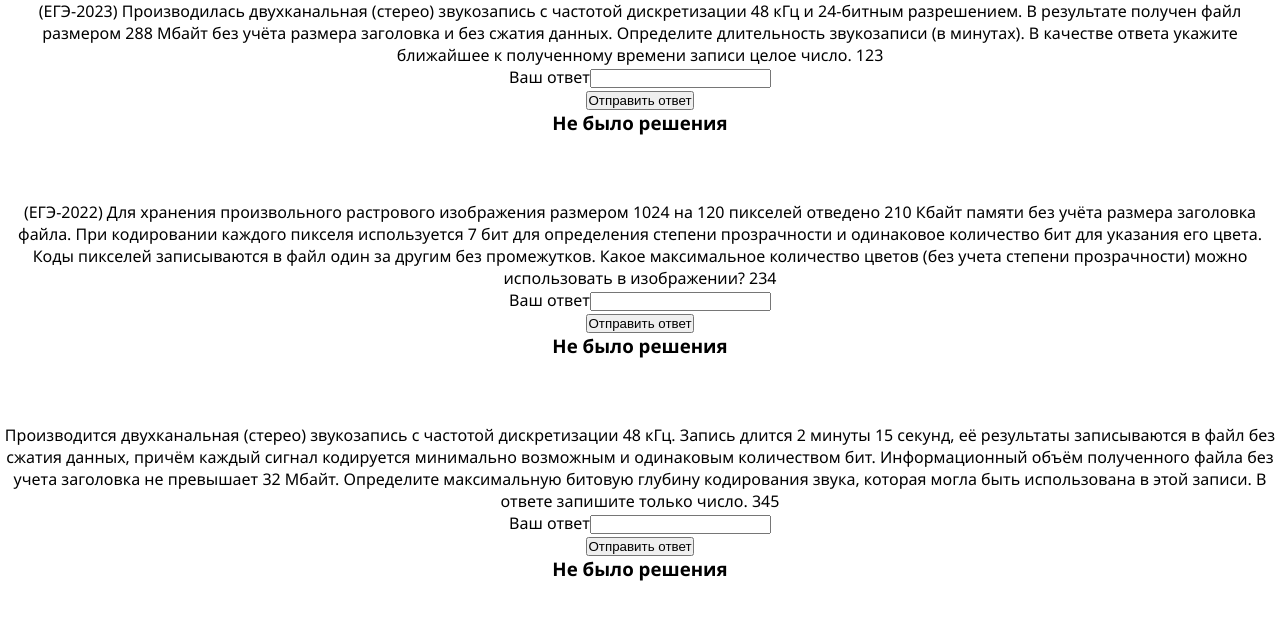
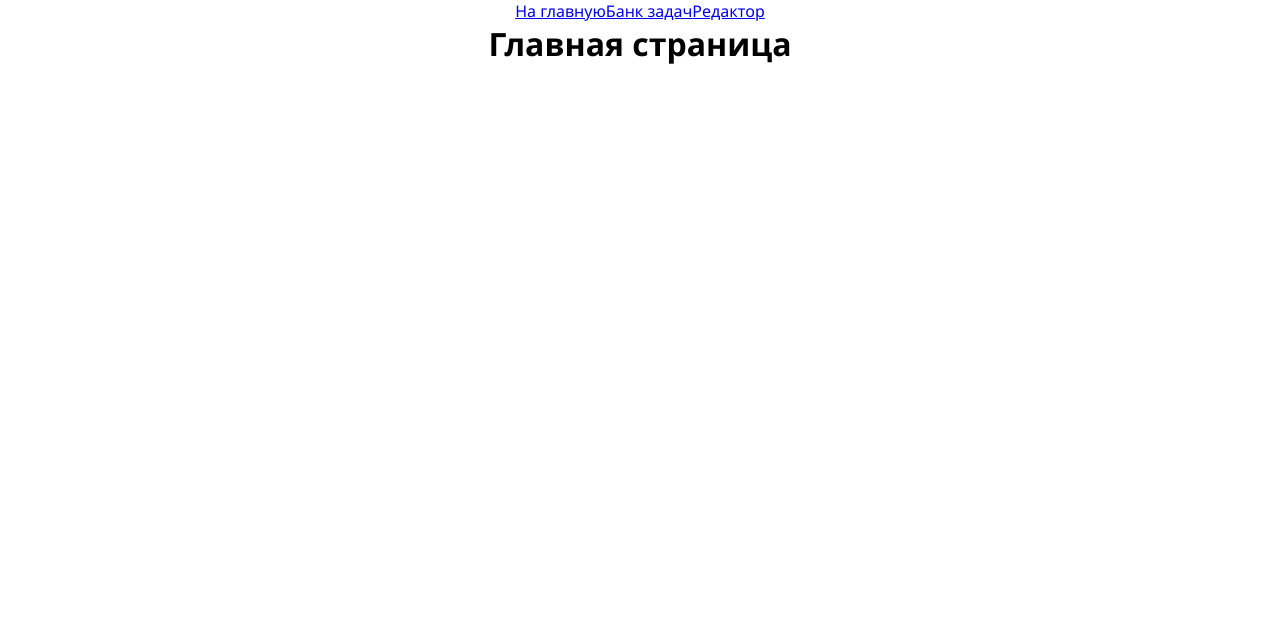
Before and after one commit to VoropaevIvan/website, a React (Create React App) app: page / in a window 1280 px wide. Shown: the top 620 px of the page. Built offline with nearby package versions, Linux system fonts and the light colour scheme.

Commit message:
Get tasks from server

```diff
--- a/package.json
+++ b/package.json
@@ -6,8 +6,12 @@
     "@testing-library/jest-dom": "^5.17.0",
     "@testing-library/react": "^13.4.0",
     "@testing-library/user-event": "^13.5.0",
+    "axios": "^1.6.5",
+    "jodit-react": "^1.3.39",
     "react": "^18.2.0",
     "react-dom": "^18.2.0",
+    "react-quill": "^2.0.0",
+    "react-router-dom": "^6.4.1",
     "react-scripts": "5.0.1",
     "web-vitals": "^2.1.4"
   },
--- a/src/App.js
+++ b/src/App.js
@@ -1,11 +1,25 @@
+import { BrowserRouter, Route, Routes } from "react-router-dom";
 import "./App.css";
 import { Tasks } from "./components/Tasks";
+import NotFound from "./components/NotFound";
+import Home from "./components/Home";
+import MainLayout from "./layouts/MainLayout";
+import Editor from "./components/Editor";
 
 function App() {
   return (
-    <div className="App">
-      <Tasks />
-    </div>
+    <BrowserRouter>
+      <div className="App">
+        <Routes>
+          <Route path="/" element={<MainLayout />}>
+            <Route index={true} element={<Home />}></Route>
+            <Route path="bank" element={<Tasks />}></Route>
+            <Route path="editor" element={<Editor />}></Route>
+            <Route path="*" element={<NotFound />}></Route>
+          </Route>
+        </Routes>
+      </div>
+    </BrowserRouter>
   );
 }
 
--- /dev/null
+++ b/src/components/Editor.jsx
@@ -0,0 +1,47 @@
+import JoditEditor from "jodit-react";
+import React, { useRef, useState } from "react";
+
+import "react-quill/dist/quill.snow.css";
+
+export const Editor = () => {
+  const editor = useRef(null);
+  const [content, setContent] = useState("Стартовый текст");
+
+  //   const config = {
+  //     readonly: false, // all options from https://xdsoft.net/jodit/docs/,
+  //     placeholder: placeholder || "Start typings...",
+
+  //     uploader: {
+  //       url: "http://localhost:8181/index-test.php?action=fileUpload",
+  //     },
+  //     filebrowser: {
+  //       ajax: {
+  //         url: "http://localhost:8181/index-test.php",
+  //       },
+  //     },
+  //   };
+  const [myContent, setMyContent] = useState("");
+
+  function createMarkup(myContent) {
+    return { __html: myContent };
+  }
+
+  return (
+    <div>
+      <JoditEditor
+        ref={editor}
+        value={content}
+        //config={config}
+        tabIndex={1} // tabIndex of textarea
+        onBlur={(newContent) => setContent(newContent)} // preferred to use only this option to update the content for performance reasons
+        onChange={(newContent) => {
+          console.log(newContent);
+          setMyContent(newContent);
+        }}
+      />
+      <div dangerouslySetInnerHTML={createMarkup(myContent)} />
+    </div>
+  );
+};
+
+export default Editor;
--- /dev/null
+++ b/src/components/Home.jsx
@@ -0,0 +1,5 @@
+const Home = () => {
+  return <h1>Главная страница</h1>;
+};
+
+export default Home;
--- /dev/null
+++ b/src/components/Menu.jsx
@@ -0,0 +1,15 @@
+import { NavLink } from "react-router-dom";
+
+const Menu = () => {
+  return (
+    <nav>
+      <NavLink to="/" end>
+        На главную
+      </NavLink>
+      <NavLink to="/bank">Банк задач</NavLink>
+      <NavLink to="/editor">Редактор</NavLink>
+    </nav>
+  );
+};
+
+export default Menu;
--- /dev/null
+++ b/src/components/NotFound.jsx
@@ -0,0 +1,5 @@
+const NotFound = () => {
+  return <h1>NotFound</h1>;
+};
+
+export default NotFound;
--- a/src/components/Tasks.jsx
+++ b/src/components/Tasks.jsx
@@ -1,10 +1,33 @@
-import tasks from "../data/tasks";
+import axios from "axios";
 import Task from "./Task";
+import { useEffect, useState } from "react";
+
+const getAllTasksFromServer = async (setTasksFromServer) => {
+  try {
+    const res = await axios.get("http://localhost:5000/api/tasks");
+
+    if (res.data) {
+      setTasksFromServer(res.data);
+    }
+  } catch (error) {
+    console.log(error);
+  }
+};
 
 export const Tasks = () => {
+  const [tasksFromServer, setTasksFromServer] = useState(null);
+
+  useEffect(() => {
+    async function fetchData() {
+      getAllTasksFromServer(setTasksFromServer);
+    }
+    fetchData();
+  }, []);
+
   return (
     <>
-      {tasks.map((task) => {
+      {!!tasksFromServer &&
+        tasksFromServer.map((task) => {
           return (
             <Task
               key={task.id}
--- /dev/null
+++ b/src/layouts/MainLayout.jsx
@@ -0,0 +1,13 @@
+import { Outlet } from "react-router-dom";
+import Menu from "../components/Menu";
+
+const MainLayout = () => {
+  return (
+    <>
+      <Menu />
+      <Outlet />
+    </>
+  );
+};
+
+export default MainLayout;
```
Also changed, not shown: 1 other file (tests, documents, lock files or other folders). Lines whose indentation alone changed are shown as unchanged.
